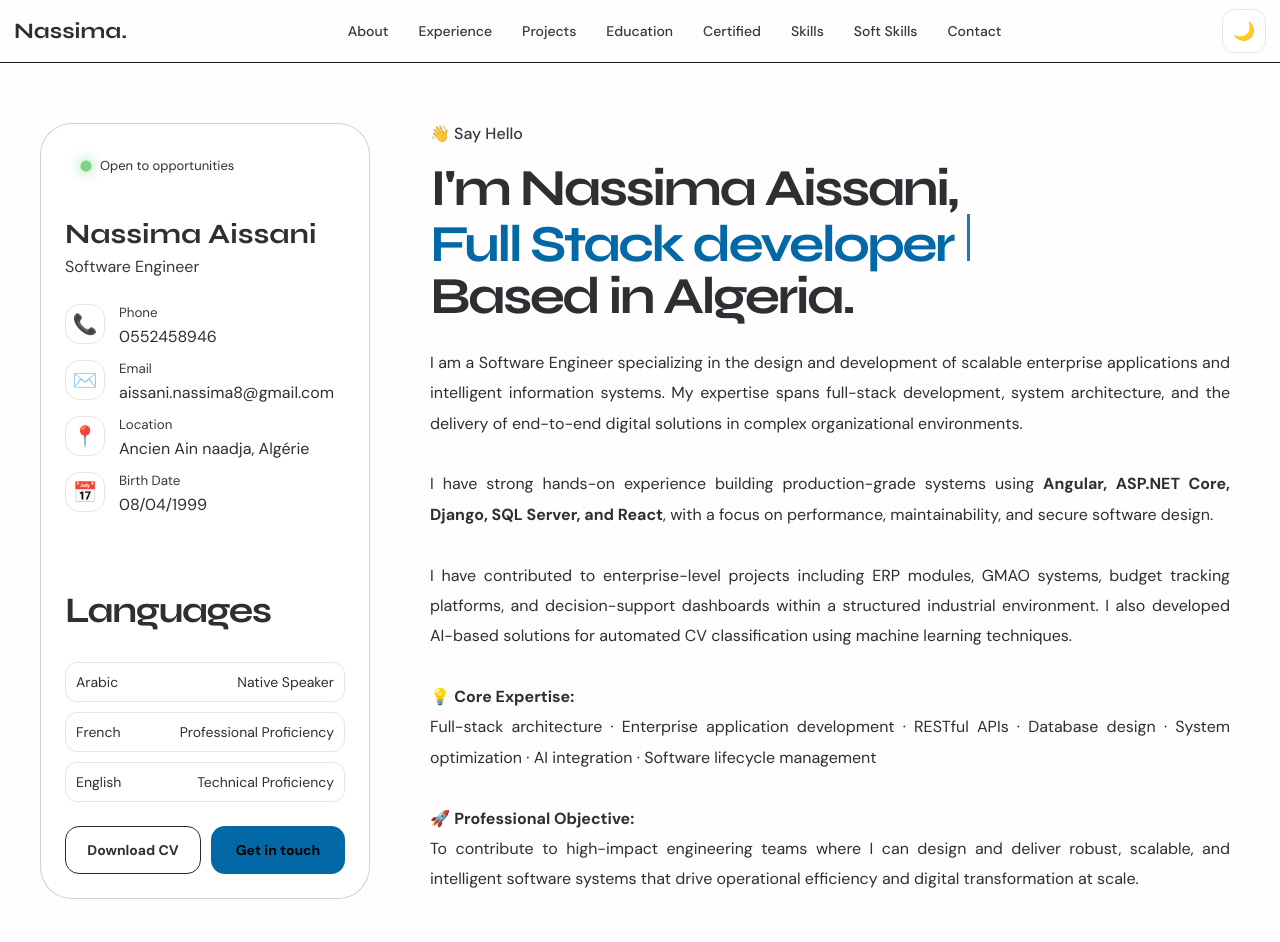
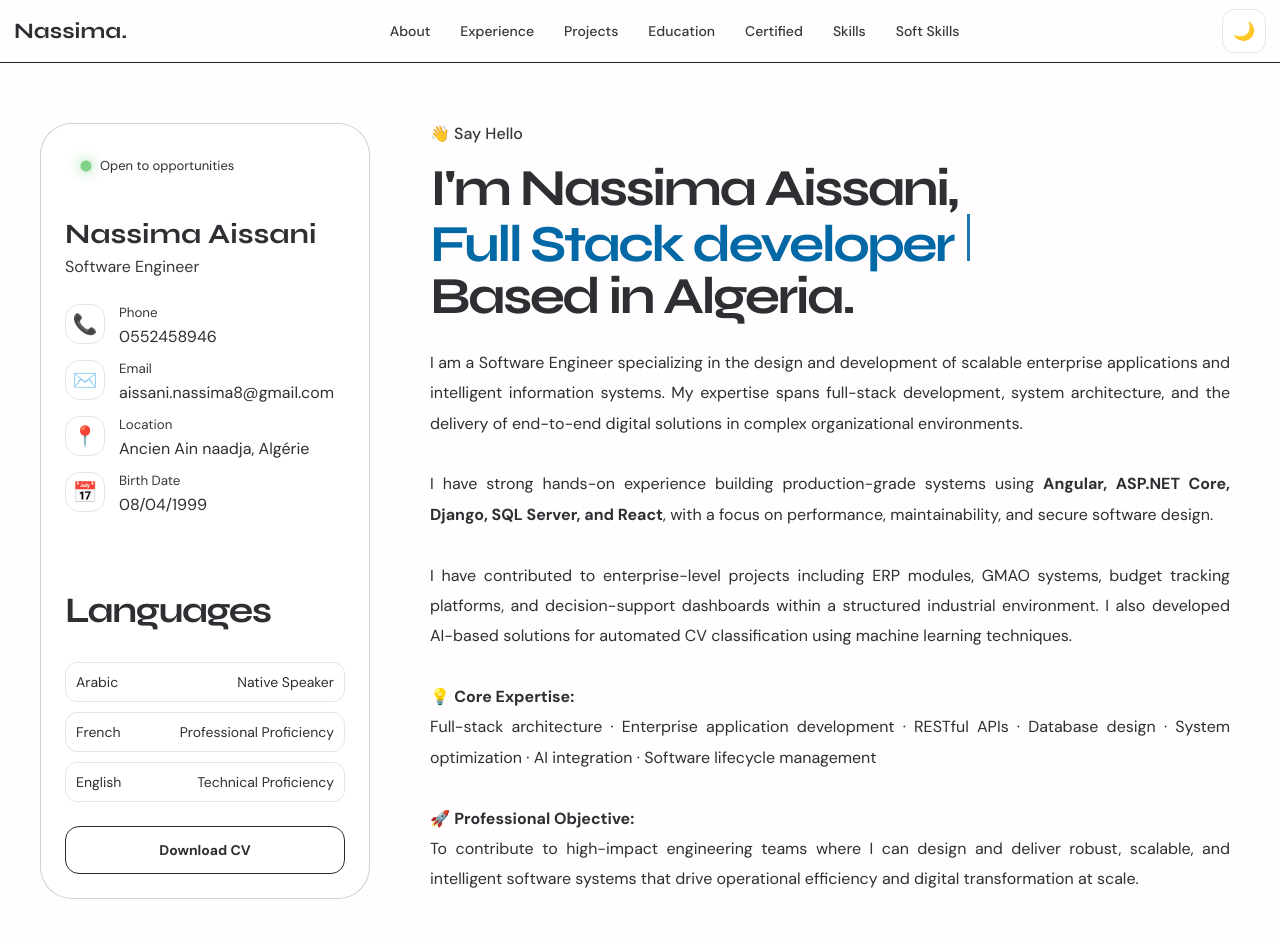
Before and after one commit to nassimaaissani8/portfolio, a plain HTML site: page index.html in a window 1280 px wide. Shown: the top 942 px of the page. Drawn offline with nearby package versions, Linux system fonts and the light colour scheme.

Commit message:
Update index.html

```diff
--- a/index.html
+++ b/index.html
@@ -29,7 +29,7 @@
         <a href="#Certified">Certified</a>
         <a href="#skills">Skills</a>
         <a href="#SoftSkills">Soft Skills</a>
-        <a href="#contact">Contact</a>
+        <!-- <a href="#contact">Contact</a> -->
       </div>
       <!-- THEME BUTTON -->
       <button class="theme-toggle" onclick="toggleTheme()">
@@ -121,7 +121,7 @@
     </section>
     <div class="actions">
         <a href="cv.pdf" target="_blank"  class="btn btn-dark">Download CV</a>
-        <a href="#contact" class="btn btn-green">Get in touch</a>
+        <!-- <a href="#contact" class="btn btn-green">Get in touch</a> -->
     </div>
 </aside>
 <!-- MAIN -->
```
